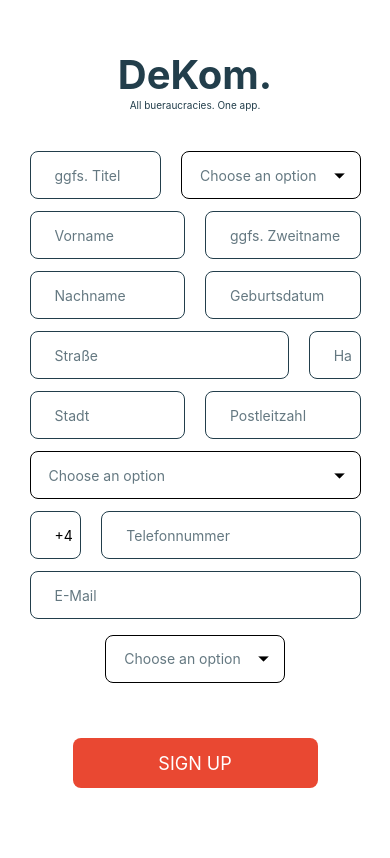
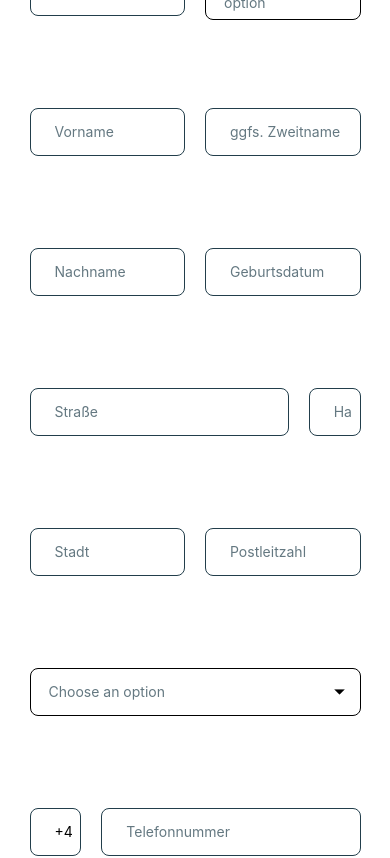
Before and after one commit to tartarov/praxissemester_DeKom, a React Native app: screen /SignUp in a window 390 px wide. Shown: the top 858 px of the page. Built offline with nearby package versions, Linux system fonts and the light colour scheme.

Commit message:
DropDown Picker WIP

```diff
--- a/components/DropDown.js
+++ b/components/DropDown.js
@@ -1,5 +1,5 @@
 import React, { Component, useState } from "react";
-import { View, Text, StyleSheet, TouchableOpacity} from 'react-native'
+import { View, Text, StyleSheet, TouchableOpacity, Image} from 'react-native'
 import imagesPath from '../constants/imagesPath';
 import validationColor from './TextInput'
 
@@ -21,13 +21,14 @@ const DropDown = ({ data = [], value = {}, onSelect = () => { } }) => {
             >
                 <Text style={{color: value ? 'black' : 'rgba(34, 62, 75, 0.7)', paddingHorizontal: 10}}>
                     {!!value ? value?.name : 'Choose an option'}</Text>
-                <img style={{ width: 25, height: 25, rotate: showOption ? '180deg' : '0deg'}}
-                    src={imagesPath.icDropDown} />
+                <Image style={{ width: 25, height: 25, rotate: showOption ? '180deg' : '0deg'}}
+                    source={imagesPath.icDropDown} />
             </TouchableOpacity>
             {showOption && (<View
             style={{
-                marginTop: 10,
-                marginHorizontal: 10,
+                width: '100%',
+                position: 'absolute',
+                marginTop: 55,
                 backgroundColor: 'white',
                 padding: 8,
                 borderWidth: 1,
@@ -61,6 +62,7 @@ const DropDown = ({ data = [], value = {}, onSelect = () => { } }) => {
 
 const styles = StyleSheet.create({
     dropDownStyle: {
+        zIndex: 20,
         padding: 8,
         borderRadius: 8,
         borderColor: 'black',
--- a/screens/SignUp.js
+++ b/screens/SignUp.js
@@ -54,11 +54,13 @@ const SignUpSchema = Yup.object().shape({
 });
 
 const styles = {
+  contianer: {
+    marginTop: 30,
+    width: '90%'
+  },
   app: {
-    zIndex: 0,
-    marginTop: 30,
-    flex: 6, // the number of columns you want to devide the screen into
-    width: "90%",
+    flex: 5, // the number of columns you want to devide the screen into
+    width: "100%",
     marginHorizontal: "auto",
   },
   row: {
@@ -66,7 +68,7 @@ const styles = {
   },
   "1col": {
     marginHorizontal: 10,
-    marginBottom: 10,
+    marginBottom: 30,
     height: 50,
     flex: 1
   },
@@ -99,6 +101,70 @@ let gender = [{
 { id: 3, name: 'divers' }
 ]
 
+let bundeslaender = [{
+  id: 1,
+  name: 'Baden Württemberg'
+},
+{
+  id: 2,
+  name: 'Bayern'
+},
+{ id: 3,
+  name: 'Berlin' },
+{
+    id: 4,
+    name: 'Brandenburg'
+},
+{
+  id: 5,
+  name: 'Bremen'
+},
+{
+  id: 6,
+  name: 'Hamburg'
+},
+{
+  id: 7,
+  name: 'Hessen'
+},
+{
+  id: 8,
+  name: 'Mecklenburg-Vorpommern'
+},
+{
+  id: 9,
+  name: 'Niedersachsen'
+},
+{
+  id: 10,
+  name: 'Nordrhein Westfalen'
+},
+{
+  id: 11,
+  name: 'Rheinland-Pfalz'
+},
+{
+  id: 12,
+  name: 'Saarland'
+},
+{
+  id: 13,
+  name: 'Sachsen'
+},
+{
+  id: 14,
+  name: 'Sachsen-Anhalt'
+},
+{
+  id: 15,
+  name: 'Schleswig-Holstein'
+},
+{
+  id: 16,
+  name: 'Thüringen'
+},
+]
+
 export default function SignUp() {
 
   const { handleChange, handleSubmit, handleBlur, values, errors, touched } = useFormik({
@@ -117,9 +183,7 @@ export default function SignUp() {
   });
 
   const [selectedItem, setSelectedItem] = useState(null)
-
   const onSelect = (item) => { setSelectedItem(item) };
-
 
   return (
     <View
@@ -145,7 +209,8 @@ export default function SignUp() {
         All bueraucracies. One app.
       </Text>
 
-      <View style={styles.app}>
+      <View style = {styles.contianer}>
+      <View style={[styles.app, {zIndex: 20}]}>
         <Row>
           <Col numRows={1}>
             <TextInput
@@ -163,16 +228,16 @@ export default function SignUp() {
               onSubmitEditing={() => vorname.current?.focus()}
             />
           </Col>
-          <View style={{ zIndex: 20 }}>
             <Col numRows={1}>
-              <DropDown
-                value={selectedItem}
-                data={gender}
-                onSelect={onSelect}
-              />
+            <DropDown
+              value={selectedItem}
+              data={gender}
+              onSelect={onSelect}
+            />
             </Col>
-          </View>
         </Row>
+        </View>
+        <View style = {[styles.app, {zIndex: 0, marginTop: 60}]}>
         <Row>
           <Col numRows={1}>
             <TextInput
@@ -207,6 +272,8 @@ export default function SignUp() {
             />
           </Col>
         </Row>
+        </View>
+        <View style = {[styles.app, {zIndex: 0, marginTop: 60}]}>
         <Row>
           <Col numRows={1}>
             <TextInput
@@ -241,6 +308,8 @@ export default function SignUp() {
             />
           </Col>
         </Row>
+        </View>
+        <View style = {[styles.app, {zIndex: 0, marginTop: 60}]}>
         <Row>
           <Col numRows={5}>
             <TextInput
@@ -275,6 +344,8 @@ export default function SignUp() {
             />
           </Col>
         </Row>
+        </View>
+        <View style = {[styles.app, {zIndex: 0, marginTop: 60}]}>
         <Row>
           <Col numRows={1}>
             <TextInput
@@ -309,15 +380,19 @@ export default function SignUp() {
             />
           </Col>
         </Row>
+        </View>
+        <View style = {[styles.app, {zIndex: 20, marginTop: 60}]}>
         <Row>
           <Col numRows={1}>
             <DropDown
               value={selectedItem}
-              data={gender}
+              data={bundeslaender}
               onSelect={onSelect}
             />
           </Col>
         </Row>
+        </View>
+        <View style = {[styles.app, {zIndex: 0, marginTop: 60}]}>
         <Row>
           <Col numRows={1}>
             <TextInput
@@ -353,7 +428,8 @@ export default function SignUp() {
             />
           </Col>
         </Row>
-
+        </View>
+        <View style = {[styles.app, {zIndex: 0, marginTop: 60}]}>
         <Row>
           <Col numRows={1}>
             <TextInput
@@ -372,13 +448,8 @@ export default function SignUp() {
             />
           </Col>
         </Row>
+        </View>
       </View>
-
-      <DropDown
-        value={selectedItem}
-        data={gender}
-        onSelect={onSelect}
-      />
 
       <View style={{ flex: 2, justifyContent: 'center', alignItems: 'center' }}>
 
```
